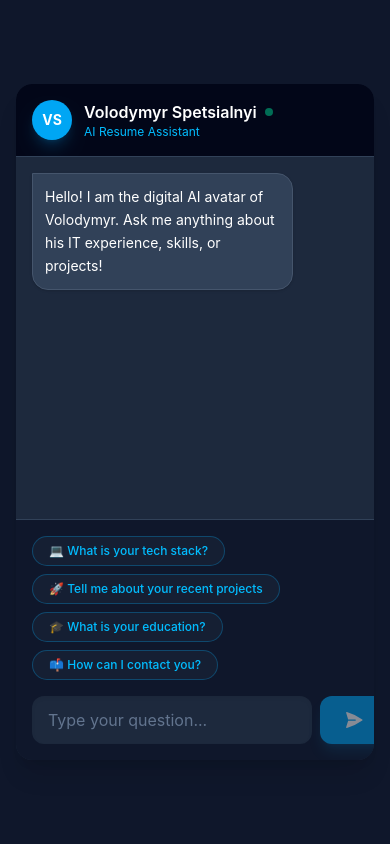
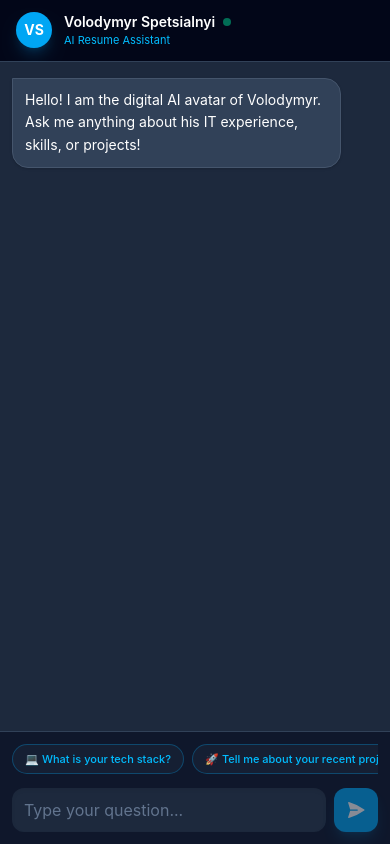
Before and after one commit to VoldemarSpec/Vitae, a Vue app in the folder Vitae/app/frontend/: page / in a window 390 px wide. Built offline with nearby package versions, Linux system fonts and the light colour scheme.

Commit message:
feat: some important frontend updates for phone users

```diff
--- a/Vitae/app/frontend/src/App.vue
+++ b/Vitae/app/frontend/src/App.vue
@@ -1,30 +1,39 @@
 <template>
-  <div class="min-h-screen bg-slate-900 flex items-center justify-center p-4">
+  <div
+    class="min-h-screen bg-slate-900 flex items-center justify-center p-0 sm:p-4 overflow-hidden"
+  >
     <div
-      class="w-full max-w-2xl bg-slate-800 rounded-2xl shadow-xl overflow-hidden flex flex-col h-[80vh]"
+      class="w-full max-w-2xl bg-slate-800 sm:rounded-2xl shadow-xl overflow-hidden flex flex-col h-[100dvh] sm:h-[80vh]"
     >
+      <!-- HEADER -->
       <div
-        class="bg-slate-950 p-4 border-b border-slate-700 flex items-center gap-3"
+        class="bg-slate-950 px-4 py-3 sm:p-4 border-b border-slate-700 flex items-center gap-3 shrink-0"
       >
         <div
-          class="w-10 h-10 bg-sky-500 rounded-full flex items-center justify-center text-white font-bold text-xl overflow-hidden shadow-lg shadow-sky-500/20"
+          class="w-9 h-9 sm:w-10 sm:h-10 bg-sky-500 rounded-full flex items-center justify-center text-white font-bold text-base sm:text-xl shrink-0 overflow-hidden shadow-lg shadow-sky-500/20"
         >
-          <span class="absolute text-sm">VS</span>
+          <span class="text-sm">VS</span>
         </div>
-        <div>
-          <h1 class="text-white font-semibold flex items-center gap-2">
+
+        <div class="min-w-0">
+          <h1
+            class="text-white font-semibold text-sm sm:text-base flex items-center gap-2 truncate"
+          >
             Volodymyr Spetsialnyi
+
             <span
-              class="w-2 h-2 bg-emerald-400 rounded-full animate-pulse"
+              class="w-2 h-2 bg-emerald-400 rounded-full animate-pulse shrink-0"
             ></span>
           </h1>
-          <p class="text-sky-400 text-xs">AI Resume Assistant</p>
+
+          <p class="text-sky-400 text-[11px] sm:text-xs">AI Resume Assistant</p>
         </div>
       </div>
 
+      <!-- CHAT -->
       <div
         ref="chatContainer"
-        class="flex-1 overflow-y-auto p-4 space-y-4 bg-slate-800 text-sm no-scrollbar"
+        class="flex-1 min-h-0 overflow-y-auto px-3 py-4 sm:p-4 space-y-3 sm:space-y-4 bg-slate-800 text-sm no-scrollbar"
       >
         <div
           v-for="(msg, index) in messages"
@@ -33,7 +42,7 @@
           :class="msg.role === 'user' ? 'justify-end' : 'justify-start'"
         >
           <div
-            class="p-3 rounded-2xl max-w-[80%] shadow-sm whitespace-pre-wrap leading-relaxed"
+            class="px-3 py-2.5 sm:p-3 rounded-2xl max-w-[90%] sm:max-w-[80%] shadow-sm whitespace-pre-wrap break-words leading-relaxed"
             :class="
               msg.role === 'user'
                 ? 'bg-sky-600 text-white rounded-tr-none'
@@ -46,16 +55,18 @@
 
         <div v-if="isLoading" class="flex justify-start">
           <div
-            class="bg-slate-700 p-4 rounded-2xl rounded-tl-none shadow-sm border border-slate-600 flex items-center gap-1.5 h-[44px]"
+            class="bg-slate-700 px-4 py-3 rounded-2xl rounded-tl-none shadow-sm border border-slate-600 flex items-center gap-1.5 h-[44px]"
           >
             <div
               class="w-2 h-2 bg-sky-400 rounded-full animate-bounce"
               style="animation-delay: 0ms"
             ></div>
+
             <div
               class="w-2 h-2 bg-sky-400 rounded-full animate-bounce"
               style="animation-delay: 150ms"
             ></div>
+
             <div
               class="w-2 h-2 bg-sky-400 rounded-full animate-bounce"
               style="animation-delay: 300ms"
@@ -64,34 +75,44 @@
         </div>
       </div>
 
+      <!-- INPUT AREA -->
       <div
-        class="p-4 bg-slate-900 border-t border-slate-700 flex flex-col gap-3"
+        class="shrink-0 px-3 pt-3 pb-[calc(0.75rem+env(safe-area-inset-bottom))] sm:p-4 bg-slate-900 border-t border-slate-700 flex flex-col gap-2.5 sm:gap-3"
       >
-        <div class="flex flex-wrap gap-2 pb-1">
+        <!-- QUICK REPLIES -->
+        <div
+          class="flex gap-2 overflow-x-auto pb-1 no-scrollbar sm:flex-wrap sm:overflow-visible"
+        >
           <button
             v-for="reply in quickReplies"
             :key="reply"
             @click="sendQuickReply(reply)"
             :disabled="isLoading"
-            class="px-4 py-1.5 bg-slate-800/50 hover:bg-sky-600 text-sky-400 hover:text-white border border-sky-500/30 rounded-full text-xs font-medium transition-all duration-300 disabled:opacity-50 disabled:cursor-not-allowed"
+            class="px-3 sm:px-4 py-1.5 bg-slate-800/50 hover:bg-sky-600 text-sky-400 hover:text-white border border-sky-500/30 rounded-full text-[11px] sm:text-xs font-medium whitespace-nowrap transition-all duration-300 disabled:opacity-50 disabled:cursor-not-allowed shrink-0"
           >
             {{ reply }}
           </button>
         </div>
 
+        <!-- INPUT -->
         <div class="flex gap-2">
           <input
             v-model="userInput"
             @keyup.enter="sendMessage"
             :disabled="isLoading"
             type="text"
+            inputmode="text"
+            autocomplete="off"
+            enterkeyhint="send"
             placeholder="Type your question..."
-            class="flex-1 bg-slate-800 text-white px-4 py-3 rounded-xl focus:outline-none focus:ring-2 focus:ring-sky-500 placeholder-slate-500 disabled:opacity-50 shadow-inner"
+            class="min-w-0 flex-1 bg-slate-800 text-white px-3 sm:px-4 py-2.5 sm:py-3 rounded-xl text-sm focus:outline-none focus:ring-2 focus:ring-sky-500 placeholder-slate-500 disabled:opacity-50 shadow-inner"
           />
+
           <button
             @click="sendMessage"
             :disabled="isLoading || !userInput.trim()"
-            class="bg-sky-500 hover:bg-sky-400 text-white px-6 py-3 rounded-xl font-medium transition-all duration-200 disabled:opacity-50 disabled:cursor-not-allowed flex items-center justify-center shadow-lg shadow-sky-500/20"
+            aria-label="Send message"
+            class="w-11 h-11 sm:w-auto sm:h-auto sm:px-6 sm:py-3 shrink-0 bg-sky-500 hover:bg-sky-400 text-white rounded-xl font-medium transition-all duration-200 disabled:opacity-50 disabled:cursor-not-allowed flex items-center justify-center shadow-lg shadow-sky-500/20"
           >
             <svg
               xmlns="http://www.w3.org/2000/svg"
@@ -103,6 +124,8 @@
                 d="M3.478 2.404a.75.75 0 0 0-.926.941l2.432 7.905H13.5a.75.75 0 0 1 0 1.5H4.984l-2.432 7.905a.75.75 0 0 0 .926.94 60.519 60.519 0 0 0 18.445-8.986.75.75 0 0 0 0-1.218A60.517 60.517 0 0 0 3.478 2.404Z"
               />
             </svg>
+
+            <span class="hidden sm:inline ml-2"> Send </span>
           </button>
         </div>
       </div>
@@ -134,6 +157,7 @@
 
 const scrollToBottom = async () => {
   await nextTick();
+
   if (chatContainer.value) {
     chatContainer.value.scrollTo({
       top: chatContainer.value.scrollHeight,
@@ -144,15 +168,21 @@
 
 const sendQuickReply = (text) => {
   const cleanText = text.replace(/^[^\w\s]+/, "").trim();
+
   userInput.value = cleanText;
   sendMessage();
 };
 
 const sendMessage = async () => {
   const text = userInput.value.trim();
-  if (!text) return;
 
-  messages.value.push({ role: "user", content: text });
+  if (!text || isLoading.value) return;
+
+  messages.value.push({
+    role: "user",
+    content: text,
+  });
+
   userInput.value = "";
   isLoading.value = true;
 
@@ -167,17 +197,24 @@
       headers: {
         "Content-Type": "application/json",
       },
-      body: JSON.stringify({ messages: messages.value }),
+      body: JSON.stringify({
+        messages: messages.value,
+      }),
     });
 
     if (!response.ok) {
-      throw new Error("Network response was not ok");
+      throw new Error(`HTTP error: ${response.status}`);
     }
 
     const data = await response.json();
-    messages.value.push({ role: data.role, content: data.content });
+
+    messages.value.push({
+      role: data.role,
+      content: data.content,
+    });
   } catch (error) {
-    console.error("Error:", error);
+    console.error("Chat error:", error);
+
     messages.value.push({
       role: "assistant",
       content: "Oops! Cannot connect to the server. Is the backend running?",
@@ -193,8 +230,15 @@
 .no-scrollbar::-webkit-scrollbar {
   display: none;
 }
+
 .no-scrollbar {
   -ms-overflow-style: none;
   scrollbar-width: none;
 }
+
+@media (max-width: 640px) {
+  input {
+    font-size: 16px;
+  }
+}
 </style>
```
